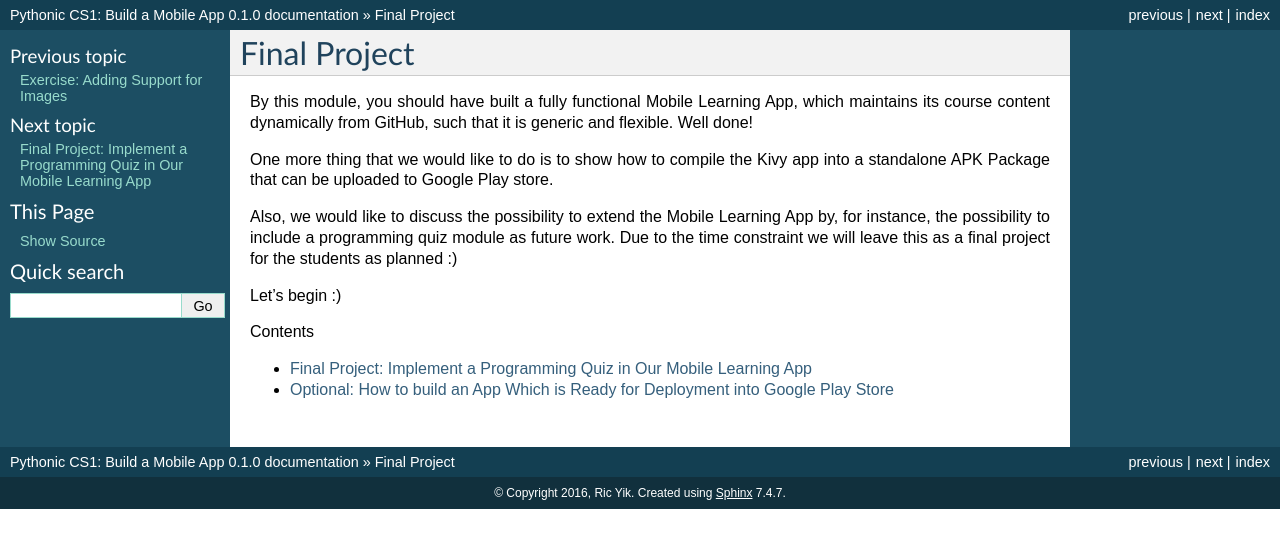
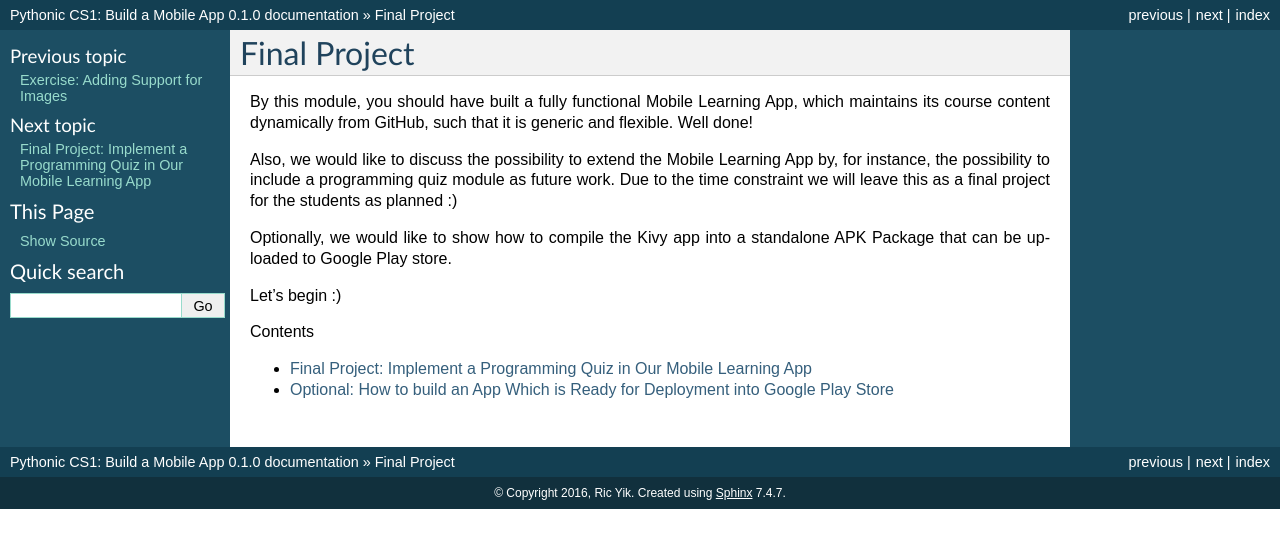
Before and after one commit to Aashritha27/mobileapp.course, a Sphinx documentation site: the page built from docs/whats-next.rst, in a window 1280 px wide. Shown: the top 548 px of the page. Built offline with Sphinx 7.4.7, drawn with Linux system fonts in a browser that asks for light colours.

Commit message:
Final Project

```diff
--- a/docs/whats-next.rst
+++ b/docs/whats-next.rst
@@ -3,9 +3,9 @@ Final Project
 
 By this module, you should have built a fully functional Mobile Learning App, which maintains its course content dynamically from GitHub, such that it is generic and flexible. Well done!
 
-One more thing that we would like to do is to show how to compile the Kivy app into a standalone APK Package that can be uploaded to Google Play store.
+Also, we would like to discuss the possibility to extend the Mobile Learning App by, for instance, the possibility to include a programming quiz module as future work. Due to the time constraint we will leave this as a final project for the students as planned :)
 
-Also, we would like to discuss the possibility to extend the Mobile Learning App by, for instance, the possibility to include a programming quiz module as future work. Due to the time constraint we will leave this as a final project for the students as planned :)
+Optionally, we would like to show how to compile the Kivy app into a standalone APK Package that can be uploaded to Google Play store.
 
 Let's begin :)
 
```
